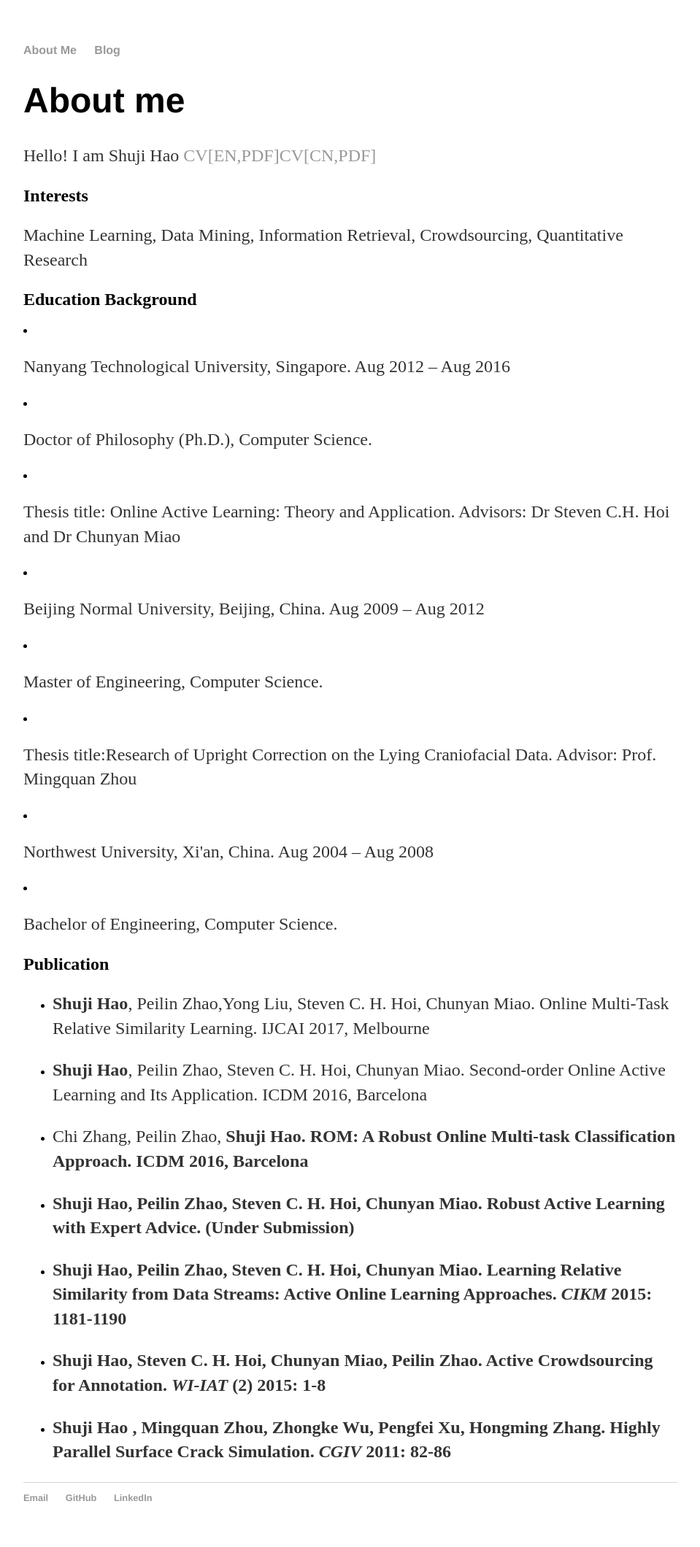
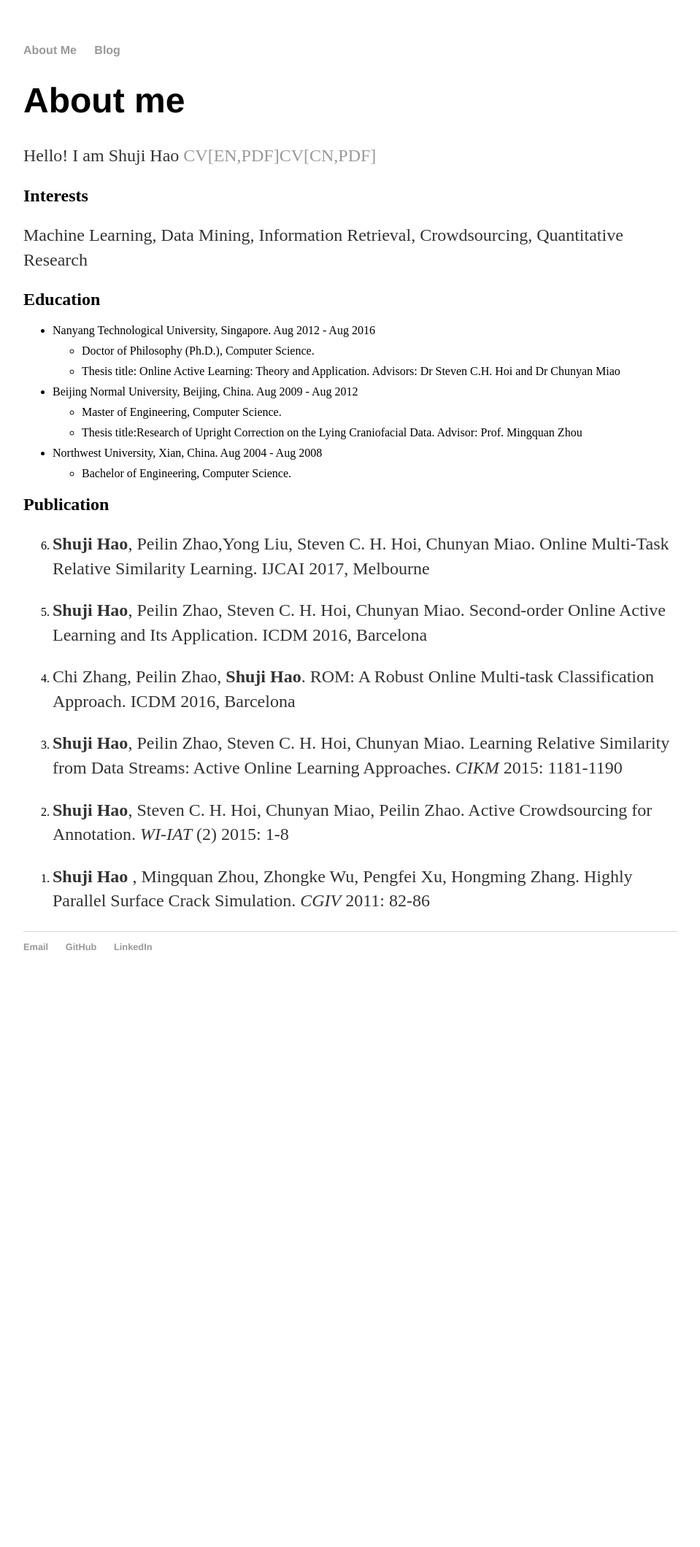
Before and after one commit to haoshuji/haoshuji.github.io, a Jekyll site: the page built from about/index.html, in a window 1280 px wide. Shown: the whole page at 73% size, without its empty margins (160-1119 px from the left). Built offline with Jekyll 4.4.1, drawn with Linux system fonts in a browser that asks for light colours; after the commit the page ends 1365 px from its top, so only the background shows below that.

Commit message:
edit the css

```diff
--- a/about/index.html
+++ b/about/index.html
@@ -9,34 +9,26 @@
 <h2>Interests</h2>
 <p> Machine Learning, Data Mining, Information Retrieval, Crowdsourcing, Quantitative Research </p>
 
-<h2> Education Background </h2>
-<li>
-<p>Nanyang Technological University, Singapore. Aug 2012 – Aug 2016</p>
-	<li>
-	<p> Doctor of Philosophy (Ph.D.), Computer Science. </p>
-	</li>
-	<li>
-	<p> Thesis title: Online Active Learning: Theory and Application. Advisors: Dr Steven C.H. Hoi and Dr Chunyan Miao </p>
-	</li>
-</li>
-<li>
-<p>Beijing Normal University, Beijing, China. Aug 2009 – Aug 2012</p>
-	<li>
-	<p> Master of Engineering, Computer Science. </p>
-	</li>
-	<li>
-	<p> Thesis title:Research of Upright Correction on the Lying Craniofacial Data. Advisor: Prof. Mingquan Zhou  </p>
-	</li>
-</li>
-<li>
-<p>Northwest University, Xi'an, China. Aug 2004 – Aug 2008</p>
-	<li>
-	<p> Bachelor of Engineering, Computer Science. </p>
-	</li>
-</li>
+<h2>Education</h2>
+<ul >
+<li>Nanyang Technological University, Singapore. Aug 2012 -  Aug 2016</li>
+	<ul>
+	<li>Doctor of Philosophy (Ph.D.), Computer Science.</li>
+	<li>Thesis title: Online Active Learning: Theory and Application. Advisors: Dr Steven C.H. Hoi and Dr Chunyan Miao 	</li>
+	</ul>
+<li>Beijing Normal University, Beijing, China. Aug 2009 - Aug 2012</li>
+	<ul>
+	<li>Master of Engineering, Computer Science. </li>
+	<li>Thesis title:Research of Upright Correction on the Lying Craniofacial Data. Advisor: Prof. Mingquan Zhou</li>
+	</ul>
 
+<li>Northwest University, Xian, China. Aug 2004 - Aug 2008</li>
+	<ul>
+	<li>Bachelor of Engineering, Computer Science.</li>
+	</ul>
+</ul>
 <h2> Publication </h2>
-<ul>
+<ol reversed>
   <li>
     <p><strong>Shuji Hao</strong>, Peilin Zhao,Yong Liu, Steven C. H. Hoi, Chunyan Miao. Online Multi-Task Relative Similarity Learning. IJCAI 2017, Melbourne</p>
   </li>
@@ -44,11 +36,13 @@
     <p><strong>Shuji Hao</strong>, Peilin Zhao, Steven C. H. Hoi, Chunyan Miao. Second-order Online Active Learning and Its Application. ICDM 2016, Barcelona</p>
   </li>
   <li>
-    <p>Chi Zhang, Peilin Zhao, <strong>Shuji Hao<strong>. ROM: A Robust Online Multi-task Classification Approach. ICDM 2016, Barcelona</p>
+    <p>Chi Zhang, Peilin Zhao, <strong>Shuji Hao</strong>. ROM: A Robust Online Multi-task Classification Approach. ICDM 2016, Barcelona</p>
   </li>
+<!--
   <li>
     <p><strong>Shuji Hao</strong>, Peilin Zhao, Steven C. H. Hoi, Chunyan Miao. Robust Active Learning with Expert Advice. (Under Submission)</p>
   </li>
+-->
   <li>
     <p><strong>Shuji Hao</strong>, Peilin Zhao, Steven C. H. Hoi, Chunyan Miao. Learning Relative Similarity from Data Streams: Active Online Learning Approaches. <em>CIKM</em> 2015: 1181-1190</p>
   </li>
@@ -59,6 +53,6 @@
     <p><strong>Shuji Hao </strong>, Mingquan Zhou, Zhongke Wu, Pengfei Xu, Hongming Zhang. Highly Parallel Surface Crack Simulation. <em>CGIV</em> 2011: 82-86</p>
   </li>
 
-</ul>
+</ol>
 
 </div><!-- /.blurb -->
--- a/css/main.css
+++ b/css/main.css
@@ -33,11 +33,27 @@
     font-size: .8em;
 }
 
+div.blurb li {
+margin-bottom: 10px;
+}
+
+div.blurb ol {
+margin-bottom: 10px;
+}
+
+li {
+margin-bottom: 10px;
+}
+
 ul.posts {
     margin: 20px auto 40px;
     font-size: 1.5em;
 }
 
+ul.education li{
+margin-bottom: 10px;
+}
+
 ul.posts li {
     list-style: none;
 }
```
